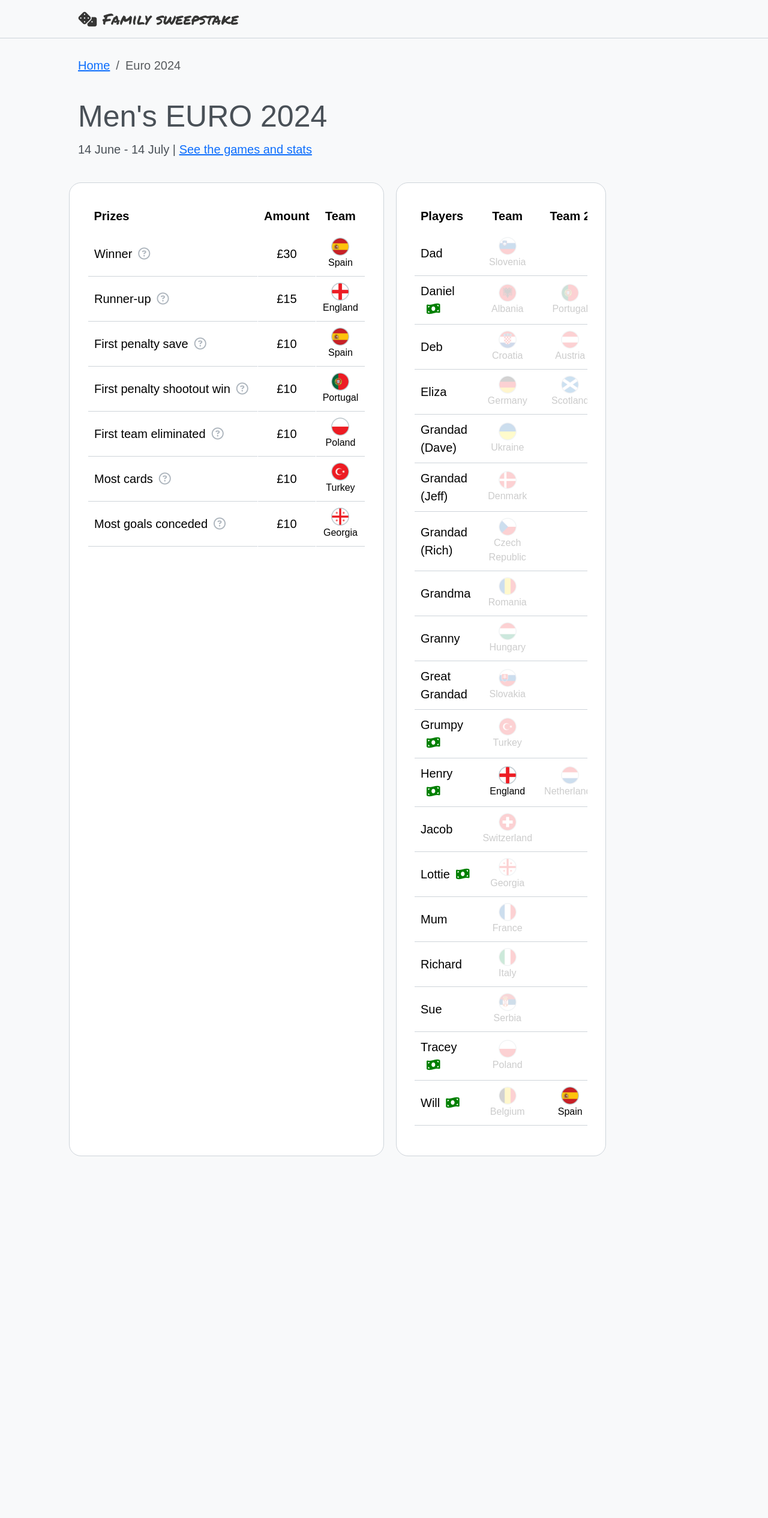
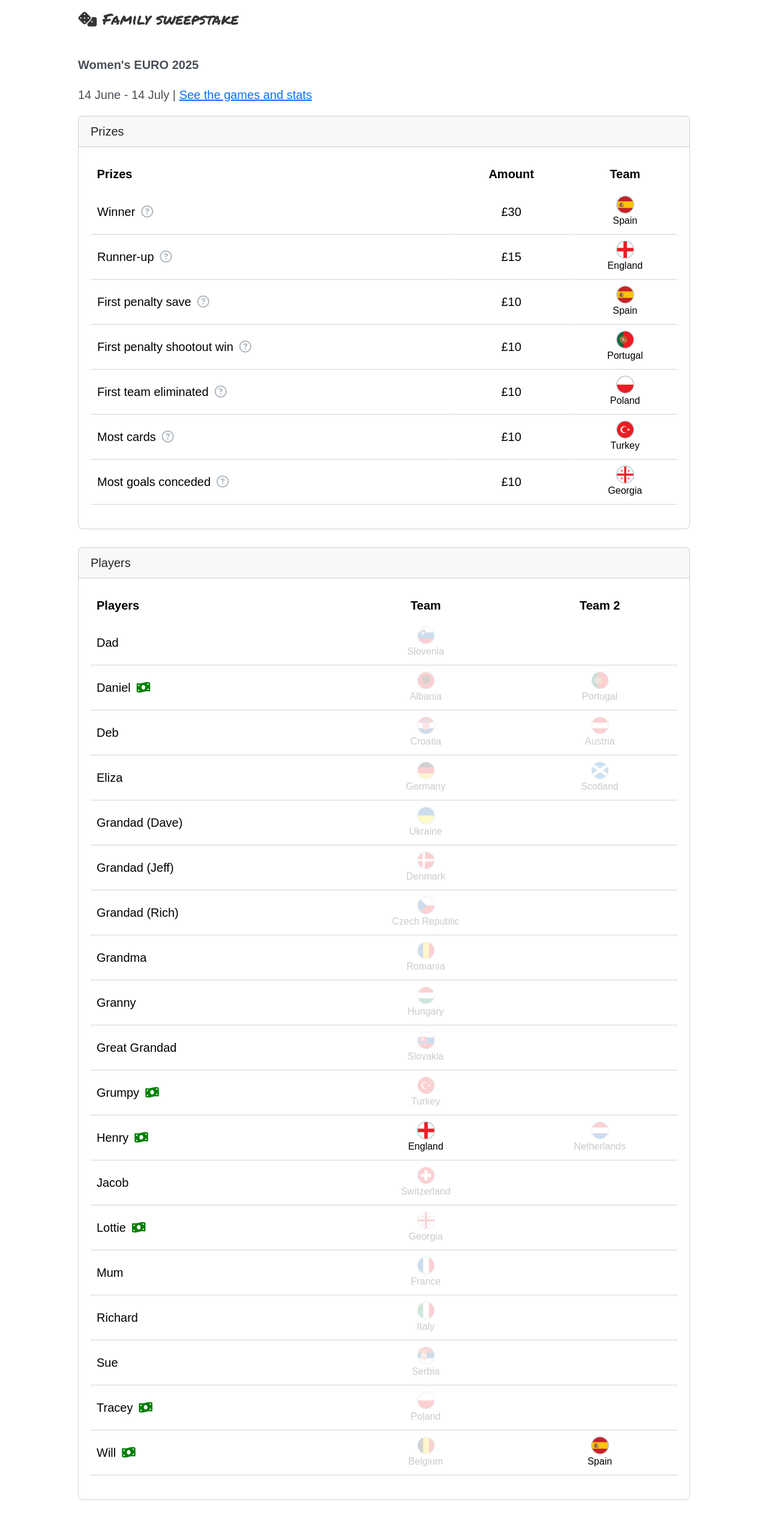
Before and after one commit to jimmyrule/rowells, a Jekyll site: the page built from sweepstake/euro-2024.html, in a window 1280 px wide. Shown: the whole page at 60% size. Built offline with Jekyll 4.4.1, drawn with Linux system fonts in a browser that asks for light colours; nearby versions of some CDN libraries; some web fonts are replaced; before the commit the page ends 1967 px from its top, so only the background shows below that.

Commit message:
Replace tile for card

```diff
--- a/_includes/header.html
+++ b/_includes/header.html
@@ -1,7 +1,7 @@
 <header>
   <nav class="navbar">
     <div class="container ps-3 ps-md-5">
-      <span class="navbar-brand mb-0 h1"><i class="fas fa-dice me-2"></i>Family sweepstake</span>
+      <a href="/" class="navbar-brand mb-0 h1"><i class="fas fa-dice me-2"></i>Family sweepstake</a>
     </div>
   </nav>
 </header>
--- a/css/main.css
+++ b/css/main.css
@@ -11,12 +11,11 @@ html, body {
   font-style: normal;
   font-size: 20px;
   color: var(--bs-gray-700);
-  background-color: var(--bg);
 }
 
-nav {
+/* nav {
   border-bottom: 1px solid var(--border);
-}
+} */
 
 #breadcrumb {
   border-bottom: none;
@@ -58,20 +57,6 @@ table p {
   margin-bottom: 0;
 }
 
-.tile {
-  background-color: white;
-  border-top: 1px solid var(--border);
-  border-bottom: 1px solid var(--border);
-}
-
-
-@media screen and (min-width: 576px) {
-  .tile {
-    border-radius: 1rem;
-    border: 1px solid var(--border);
-  }
-}
-
 .eliminated {
   opacity: 0.2;
 }
--- a/sweepstake/euro-2024.html
+++ b/sweepstake/euro-2024.html
@@ -5,30 +5,14 @@ title: Family sweepstake
 
 <div class="container px-3 px-md-5 py-4">
 
-  <div class="row pb-3">
-		<div class="col">
-      <nav aria-label="breadcrumb" id="breadcrumb">
-        <ol class="breadcrumb">
-          <li class="breadcrumb-item"><a href="/">Home</a></li>
-          <li class="breadcrumb-item active" aria-current="page">Euro 2024</li>
-        </ol>
-      </nav>
+  <p><strong>Women's EURO 2025</strong></p>
+	<p>14 June - 14 July | <a href="https://www.uefa.com/euro2024/">See the games and stats</a></p>
+
+  <div class="card mb-4">
+    <div class="card-header">
+      Prizes
     </div>
-	</div>
-
-
-	<div class="row pb-3">
-		<div class="col">
-      <h1>Men's EURO 2024</h1>
-			<p>
-				14 June - 14 July | <a href="https://www.uefa.com/euro2024/">See the games and stats</a>
-			</p>
-		</div>
-	</div>
-
-	<div class="row">
-
-		<div class="col-xl-6 tile p-4 me-3 mb-2">
+    <div class="card-body">
       <div class="table-responsive">
 				<table class="table table-bordered align-middle" id="csvTablePrizes" data-csv-prizes="/assets/files/euro-2024/prizes.csv" data-csv-teams="/assets/files/euro-2024/teams.csv">
 	        <thead>
@@ -43,8 +27,13 @@ title: Family sweepstake
     		</table>
 			</div>
     </div>
+  </div>
 
-			<div class="col-xl-4 tile p-4 me-3 mb-2">
+  <div class="card">
+    <div class="card-header">
+      Players
+    </div>
+    <div class="card-body">
       <div class="table-responsive">
         <table class="table align-middle table-borderless" id="csvTableDraw" data-csv-players="/assets/files/euro-2024/players.csv" data-csv-teams="/assets/files/euro-2024/teams.csv">
           <thead>
@@ -59,7 +48,6 @@ title: Family sweepstake
         </table>
       </div>
     </div>
-
   </div>
 
 </div>
```
Also changed, not shown: sweepstake/euro-2025.html (+13 -25 lines). Lines whose indentation alone changed are shown as unchanged.
